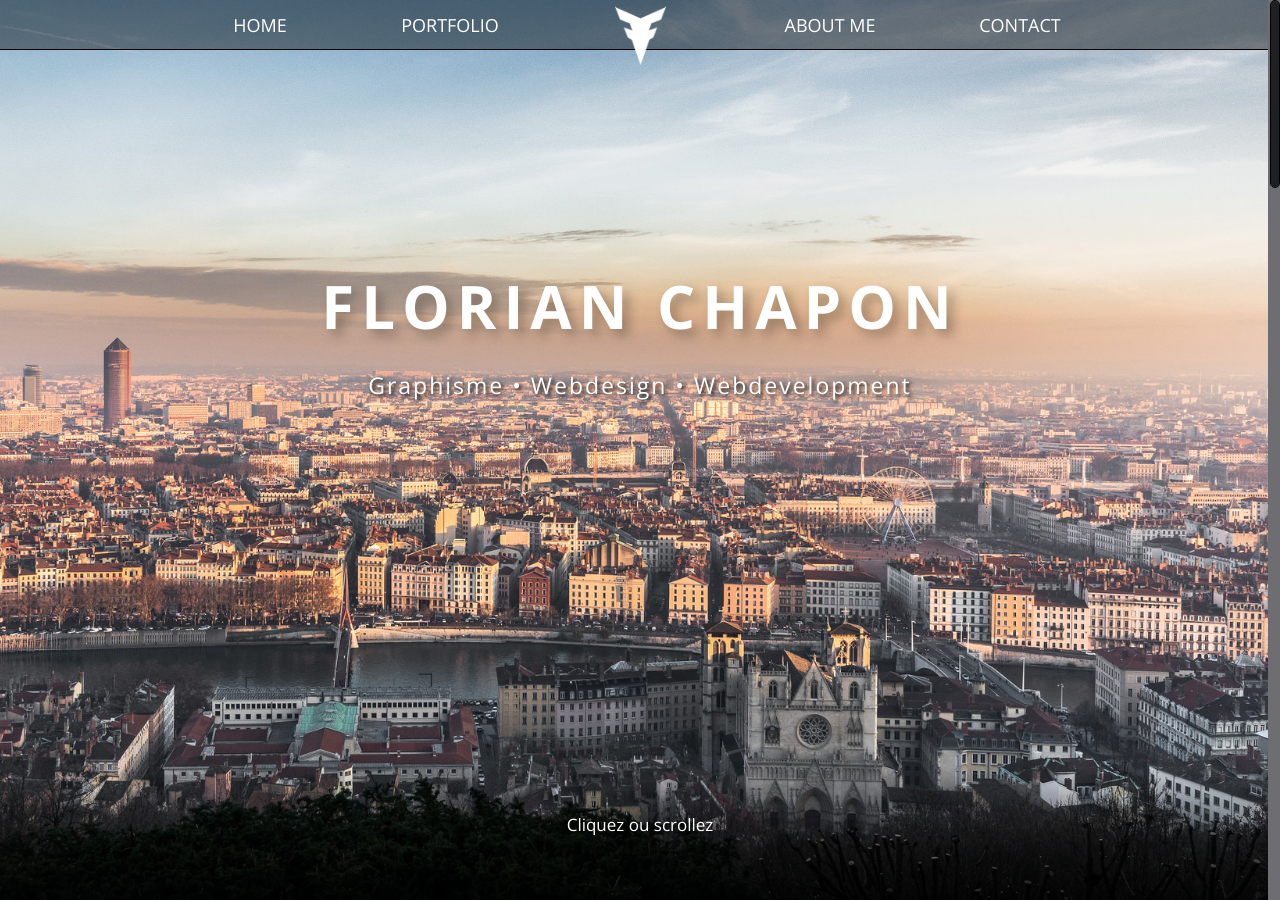
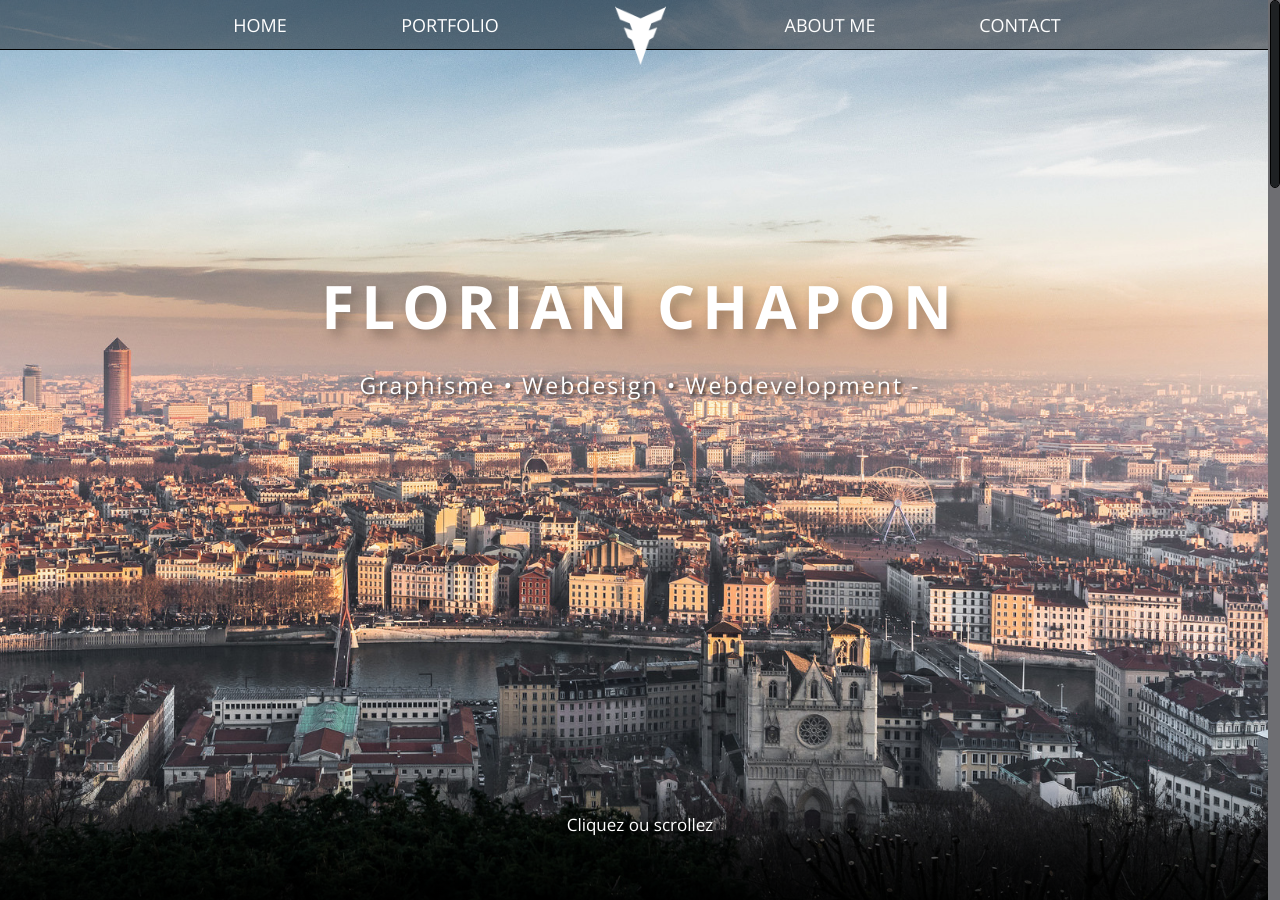
Before and after one commit to florianchapon/website, a Jekyll site: the page built from index.md, in a window 1280 px wide and 900 px high. Built offline with Jekyll 4.4.1, drawn with Linux system fonts in a browser that asks for light colours; nearby versions of some CDN libraries; our own code applies the rules of GitHub Pages for plain Markdown files; comment, search, counter and statistics services are not loaded.

Commit message:
Update Home page “home”

```diff
--- a/index.md
+++ b/index.md
@@ -1,7 +1,7 @@
 ---
 heroheader:
   titre: FLORIAN CHAPON
-  soustitre: Graphisme • Webdesign • Webdevelopment
+  soustitre: Graphisme • Webdesign • Webdevelopment -
   banniere: /uploads/background.jpg
   hero-image: /uploads/hero-picture-nobg.png
   image: /uploads/hero-picture-nobg.png
```
